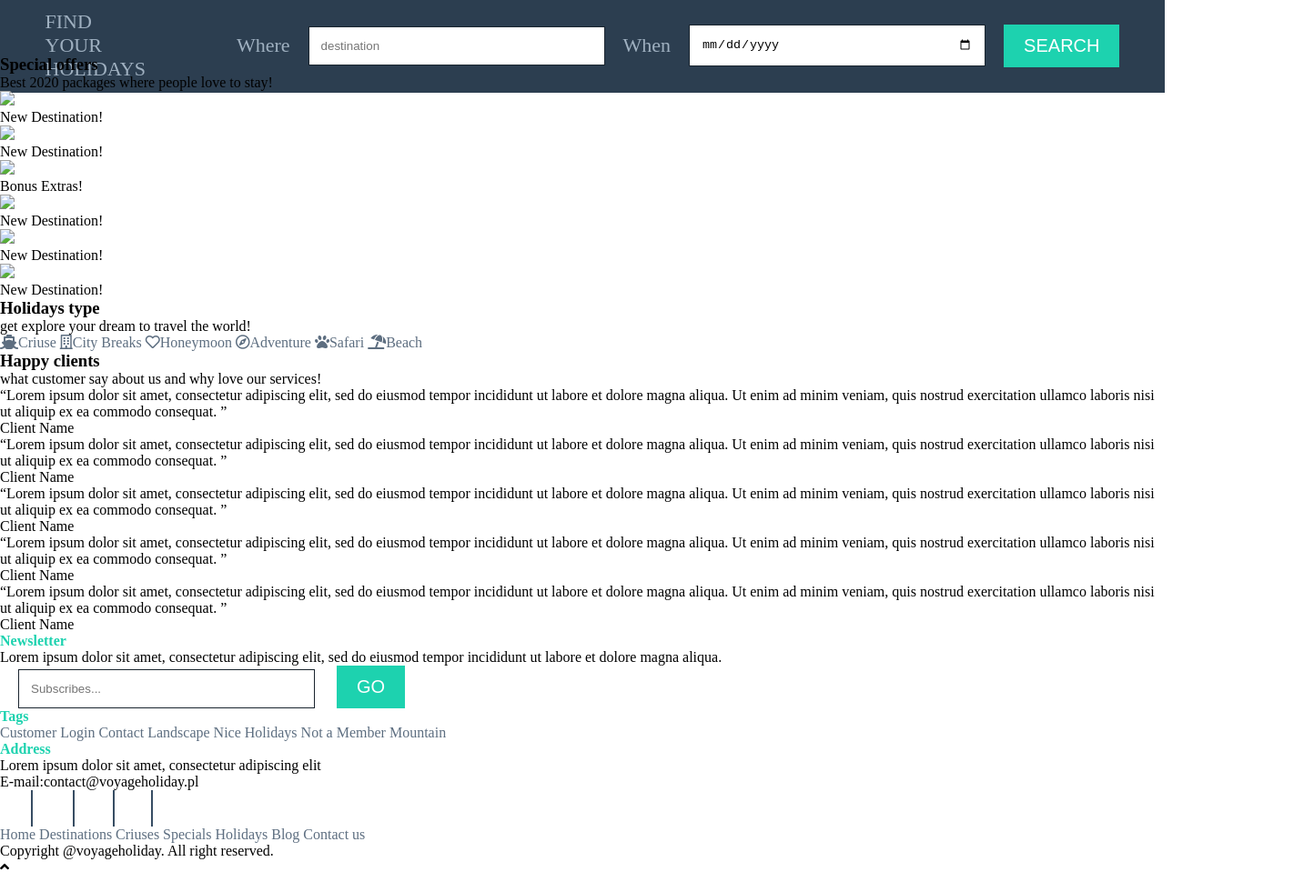
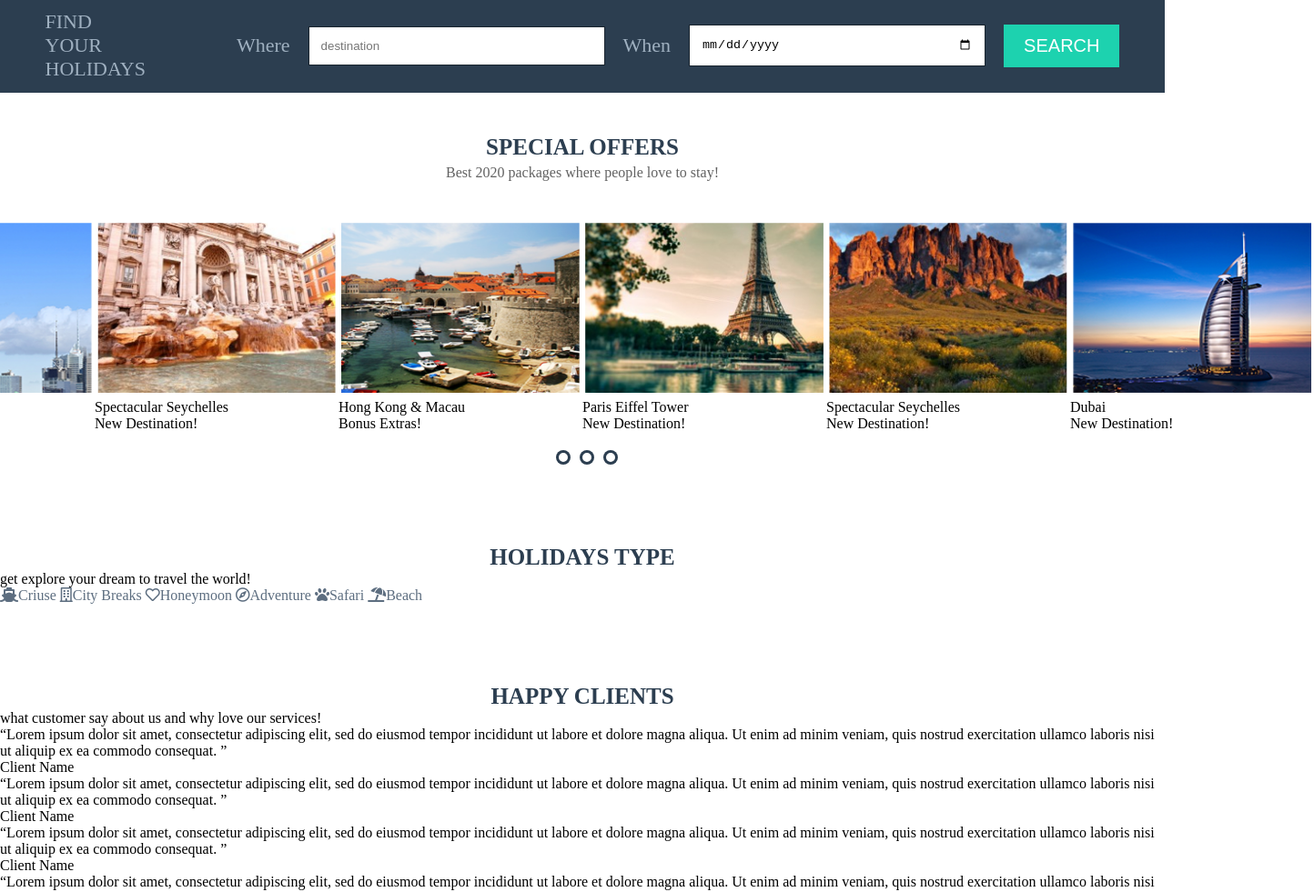
Before and after one commit to anpawdev/Travel_Project, a website: page index.html in a window 1280 px wide. Shown: the part 740-1721 px from the top of the page at 91% size, 1444 px wide, since content can reach past the window. Drawn offline with Linux system fonts and the light colour scheme.

Commit message:
Add styles for special offers section

```diff
--- a/index.html
+++ b/index.html
@@ -67,30 +67,37 @@
     <section class="special-offers">
         <div class="container">
             <h3 class="section-title">Special offers</h3>
-            <p>Best 2020 packages where people love to stay!</p>
-            <div class="special-offers-item">
-                <img src="images/">
-                <p>New Destination!</p>
+            <p class="special-subtitle">Best 2020 packages where people love to stay!</p>
+            <div class="special-offers-items">
+                <figure>
+                    <img src="images/Layer_14.png" alt="Statue of Liberty">
+                    <figcaption>USA Statue of Liberty <br>New Destination!</figcaption>
+                </figure>
+                <figure>
+                    <img src="images/Layer_8.png" alt="Statue of Liberty">
+                    <figcaption>Spectacular Seychelles <br>New Destination!</figcaption>
+                </figure>
+                <figure>
+                    <img src="images/Layer_4.png" alt="Statue of Liberty">
+                    <figcaption>Hong Kong & Macau<br>Bonus Extras!</figcaption>
+                </figure>
+                <figure>
+                    <img src="images/Layer_6.png" alt="Statue of Liberty">
+                    <figcaption>Paris Eiffel Tower<br>New Destination!</figcaption>
+                </figure>
+                <figure>
+                    <img src="images/Layer_7.png" alt="Statue of Liberty">
+                    <figcaption>Spectacular Seychelles <br>New Destination!</figcaption>
+                </figure>
+                <figure>
+                    <img src="images/Layer_13.png" alt="Statue of Liberty">
+                    <figcaption>Dubai <br>New Destination!</figcaption>
+                </figure>
             </div>
-            <div class="special-offers-item">
-                <img src="images/">
-                <p>New Destination!</p>
-            </div>
-            <div class="special-offers-item">
-                <img src="images/">
-                <p>Bonus Extras!</p>
-            </div>
-            <div class="special-offers-item">
-                <img src="images/">
-                <p>New Destination!</p>
-            </div>
-            <div class="special-offers-item">
-                <img src="images/">
-                <p>New Destination!</p>
-            </div>
-            <div class="special-offers-item">
-                <img src="images/">
-                <p>New Destination!</p>
+            <div class="slider-dots">
+                <span class="slider-dots-element"></span>
+                <span class="slider-dots-element"></span>
+                <span class="slider-dots-element"></span>
             </div>
         </div>
     </section>
--- a/sass/style.scss
+++ b/sass/style.scss
@@ -9,6 +9,15 @@
 .container {
     margin: 0 auto;
     width: 100%;
+}
+
+h3 {
+    text-transform: uppercase;
+    font-size: 25px;
+    color: $color-background;
+    text-align: center;
+    line-height: 30px;
+    margin-top: 87px;
 }
 
 h4 {
@@ -177,3 +186,53 @@ input {
         }
     }
 }
+
+.special-offers {
+
+    .special-subtitle {
+        color: #626262;
+        text-align: center;
+        line-height: 25px;
+        margin-bottom: 40px;
+    }
+
+    &-items {
+        display: flex;
+        justify-content: center;
+
+        img {
+            width: 268px;
+            height: 193px;
+            padding: 3px;
+        }
+    }
+
+    .slider-dots {
+        display: flex;
+        justify-content: center;
+        padding-top: 20px;
+
+        &-element {
+            background-color: $color-background;
+            border-radius: 50%;
+            cursor: pointer;
+            height: 16px;
+            width: 16px;
+            margin-left: 10px;
+            position: relative;
+        }
+
+        &-element::before {
+            content:"";
+            position: absolute;
+            background: $color-main;
+            left: 20%;
+            top: 20%;
+            width: 4px;
+            height: 4px;
+            border: 3px solid $color-main;
+            border-radius: 50%;
+            transition:0.5s all;
+        }
+    }
+}
```
Also changed, not shown: css/style.css, css/style.prefixed.css, images/Layer_13.png (added), images/Layer_14.png (added), images/Layer_4.png (added), images/Layer_6.png (added), images/Layer_7.png (added), images/Layer_8.png (added).
